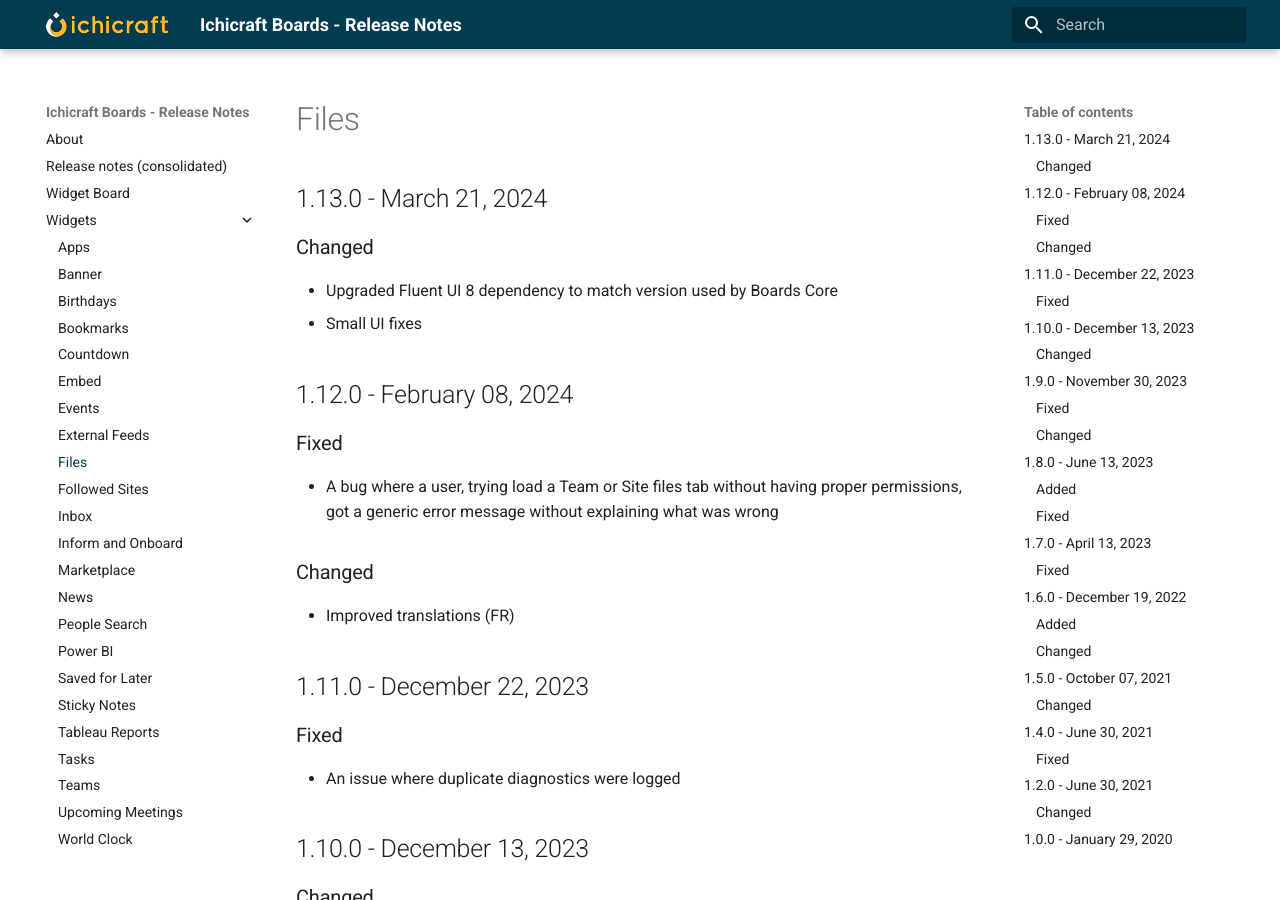
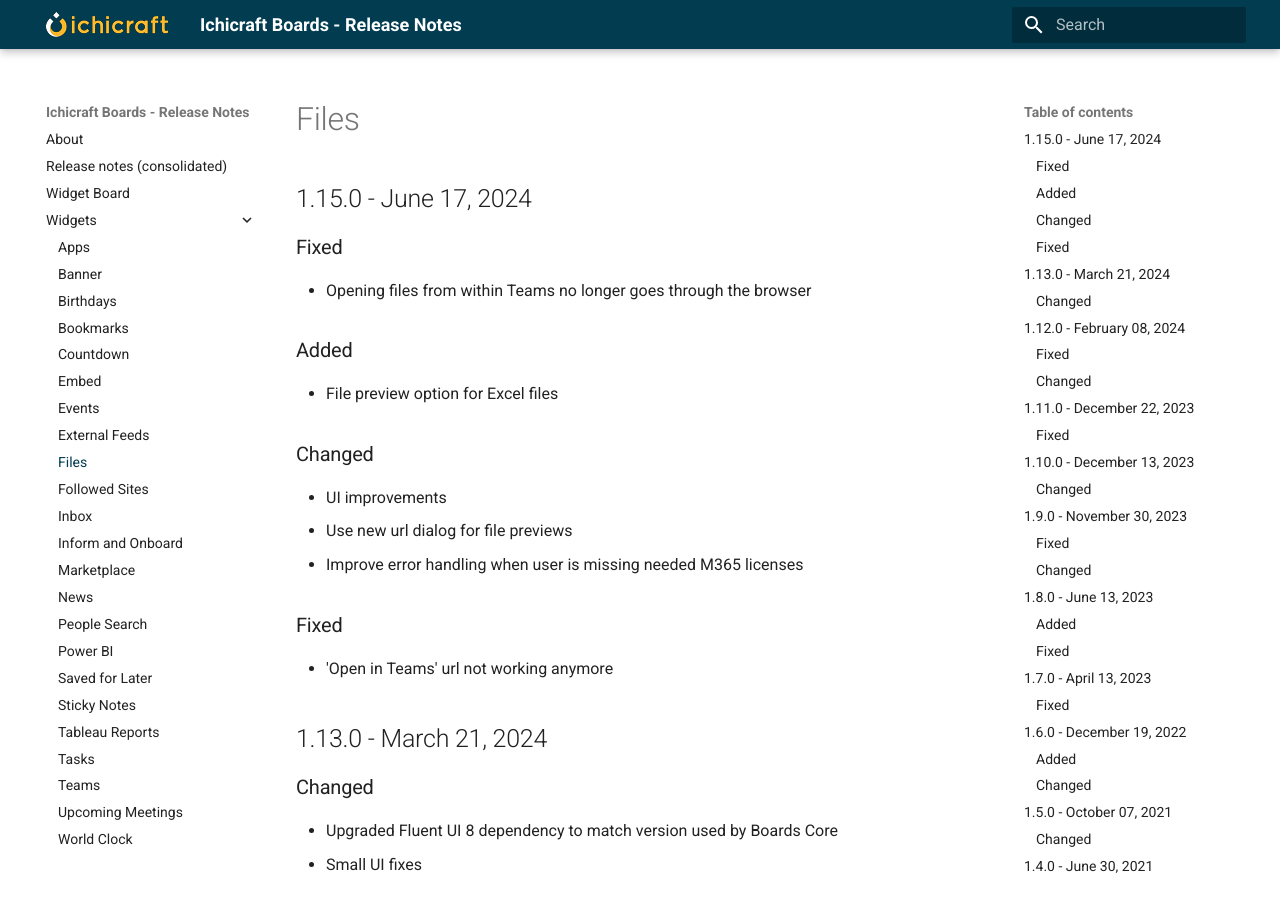
Before and after one commit to ichicraft/widgets-docs, an MkDocs documentation site: the page built from docs/Widgets/Files.md, in a window 1280 px wide and 900 px high. Built offline with MkDocs 1.6.1 and Material for MkDocs 9.7.7, drawn with Linux system fonts in a browser that asks for light colours.

```diff
--- a/docs/Widgets/Files.md
+++ b/docs/Widgets/Files.md
@@ -1,3 +1,19 @@
+## 1.15.0 - June 17, 2024
+
+### Fixed
+- Opening files from within Teams no longer goes through the browser
+
+### Added
+- File preview option for Excel files
+
+### Changed
+- UI improvements
+- Use new url dialog for file previews
+- Improve error handling when user is missing needed M365 licenses
+
+### Fixed
+- &#x27;Open in Teams&#x27; url not working anymore
+
 ## 1.13.0 - March 21, 2024
 
 ### Changed
```
Also changed, not shown: docs/Release-notes-(consolidated).md (+16 -0 lines).
